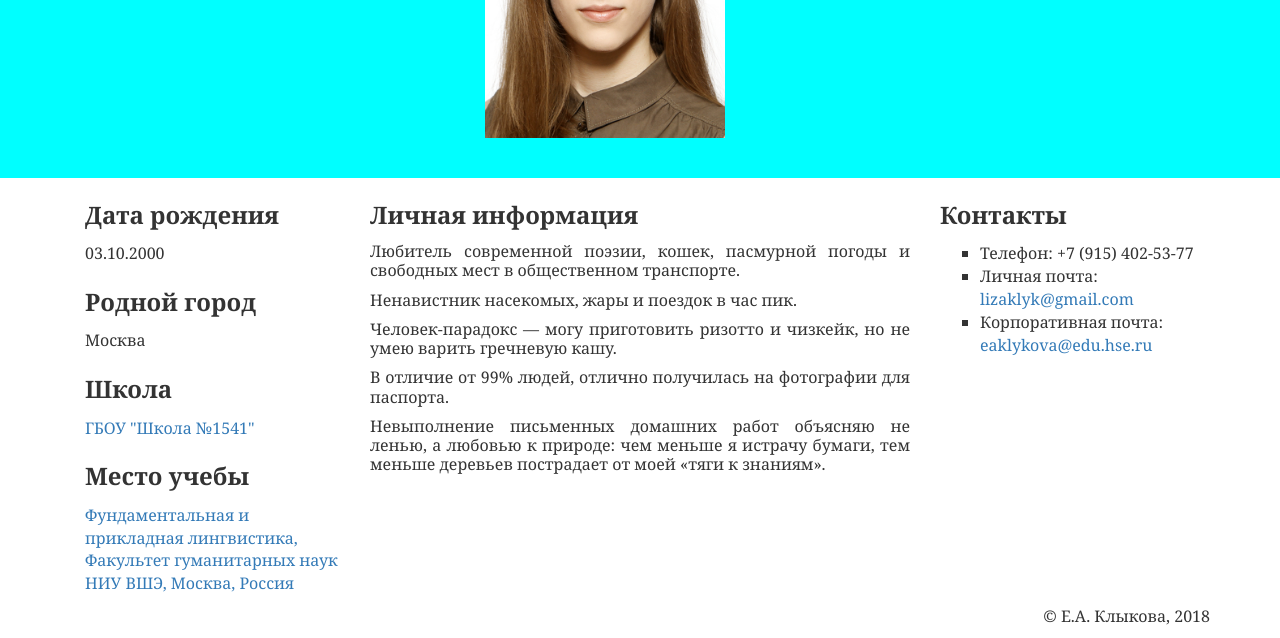
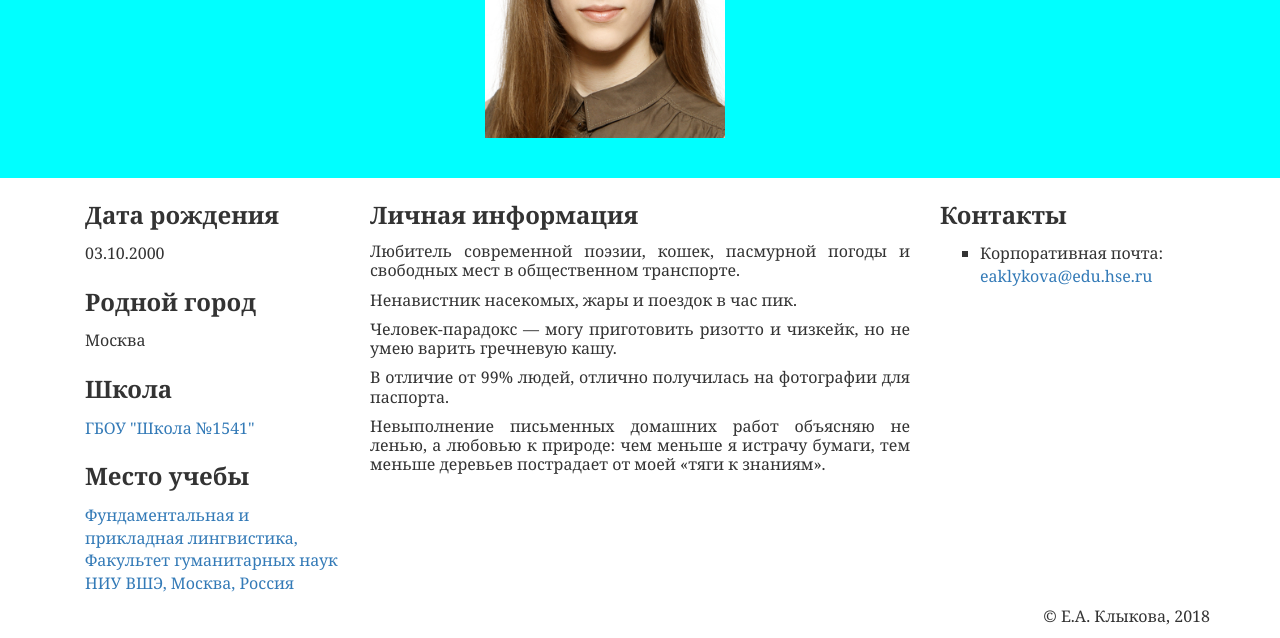
Before and after one commit to eaklykova/webpage, a plain HTML site: page index.html in a window 1280 px wide. Shown: the part 272-910 px from the top of the page. Drawn offline with Linux system fonts and the light colour scheme.

Commit message:
Update index.html

```diff
--- a/index.html
+++ b/index.html
@@ -78,8 +78,6 @@
 				<div class="col-md-3">
 					<h3>Контакты</h3>
 					<ul type="square">
-						<li>Телефон: +7 (915) 402-53-77</li>
-						<li>Личная почта: <a href="mailto:lizaklyk@gmail.com">lizaklyk@gmail.com</a></li>
 						<li>Корпоративная почта: <a href="mailto:eaklykova@edu.hse.ru">eaklykova@edu.hse.ru</a></li>
 					</ul>
 				</div>
```
